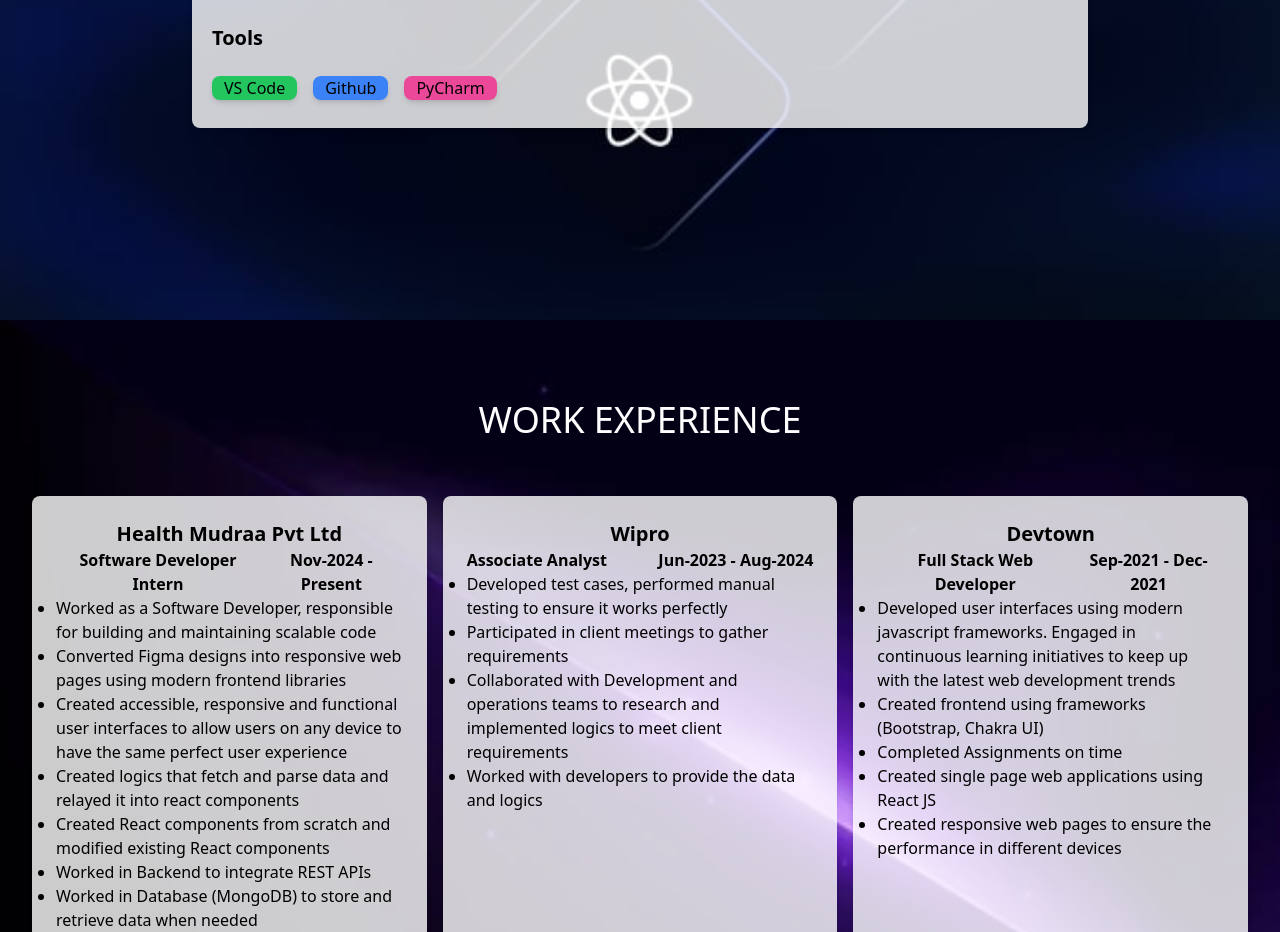
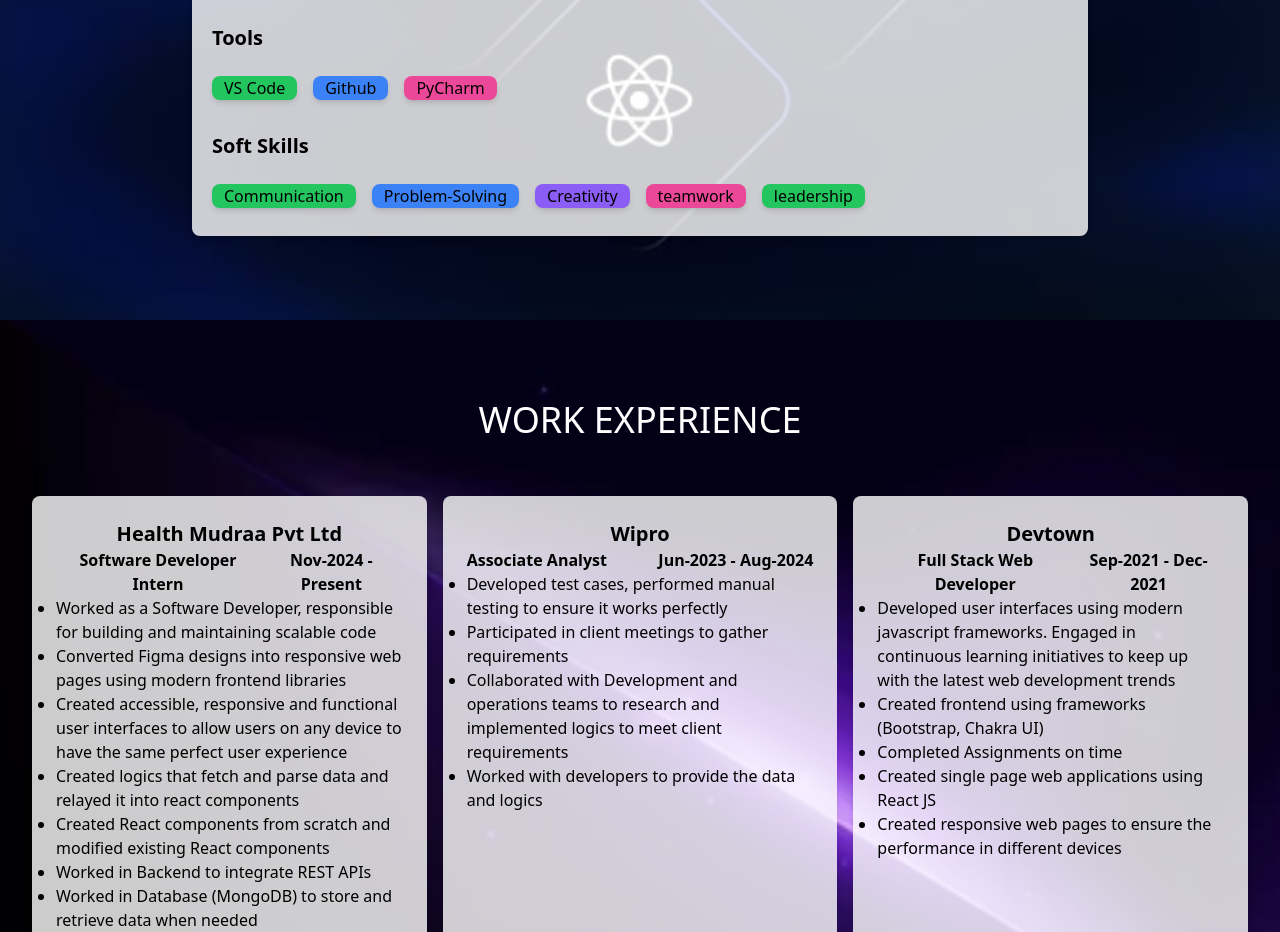
Before and after one commit to Angel-12314/Portfolio, a React (Create React App) app: page / in a window 1280 px wide. Shown: the part 2120-3052 px from the top of the page. Built offline with nearby package versions, Linux system fonts and the light colour scheme.

Commit message:
Add files via upload

```diff
--- a/src/Components/Skills.js
+++ b/src/Components/Skills.js
@@ -68,6 +68,19 @@ export default function Skills() {
               <li className="bg-pink-500 rounded-lg shadow-md px-3 mr-4 mb-2">PyCharm</li>
             </ul>
           </div>
+          <br />
+          {/* Soft Skills */}
+          <div className="w-full">
+            <h2 className="text-xl font-bold">Soft Skills</h2>
+            <br className="hidden md:block"/>
+            <ul className="flex flex-wrap text-left">
+              <li className="bg-green-500 rounded-lg shadow-md px-3 mr-4 mb-2">Communication</li>
+              <li className="bg-blue-500 rounded-lg shadow-md px-3 mr-4 mb-2">Problem-Solving</li>
+              <li className="bg-violet-500 rounded-lg shadow-md px-3 mr-4 mb-2">Creativity</li>
+              <li className="bg-pink-500 rounded-lg shadow-md px-3 mr-4 mb-2">teamwork</li>
+              <li className="bg-green-500 rounded-lg shadow-md px-3 mr-4 mb-2">leadership</li>
+            </ul>
+          </div>
 
         </div>
       </div>
```
